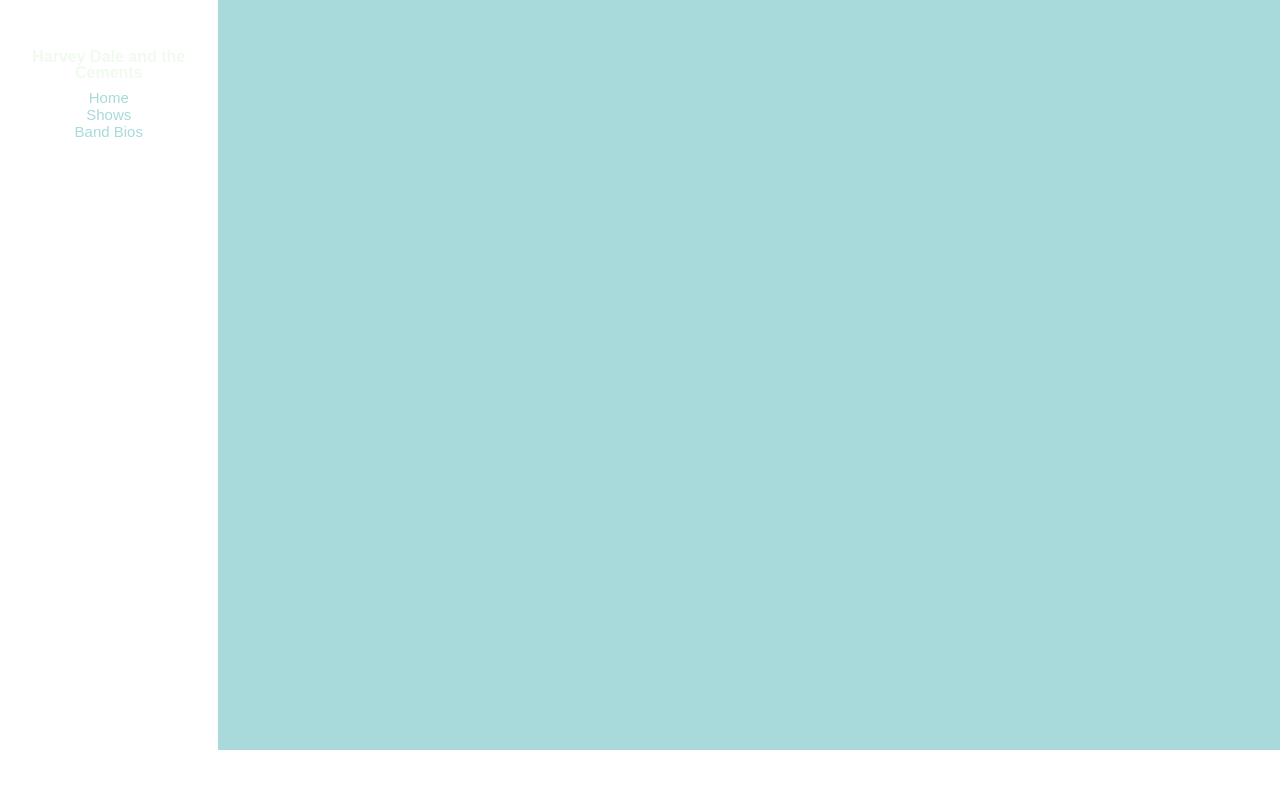
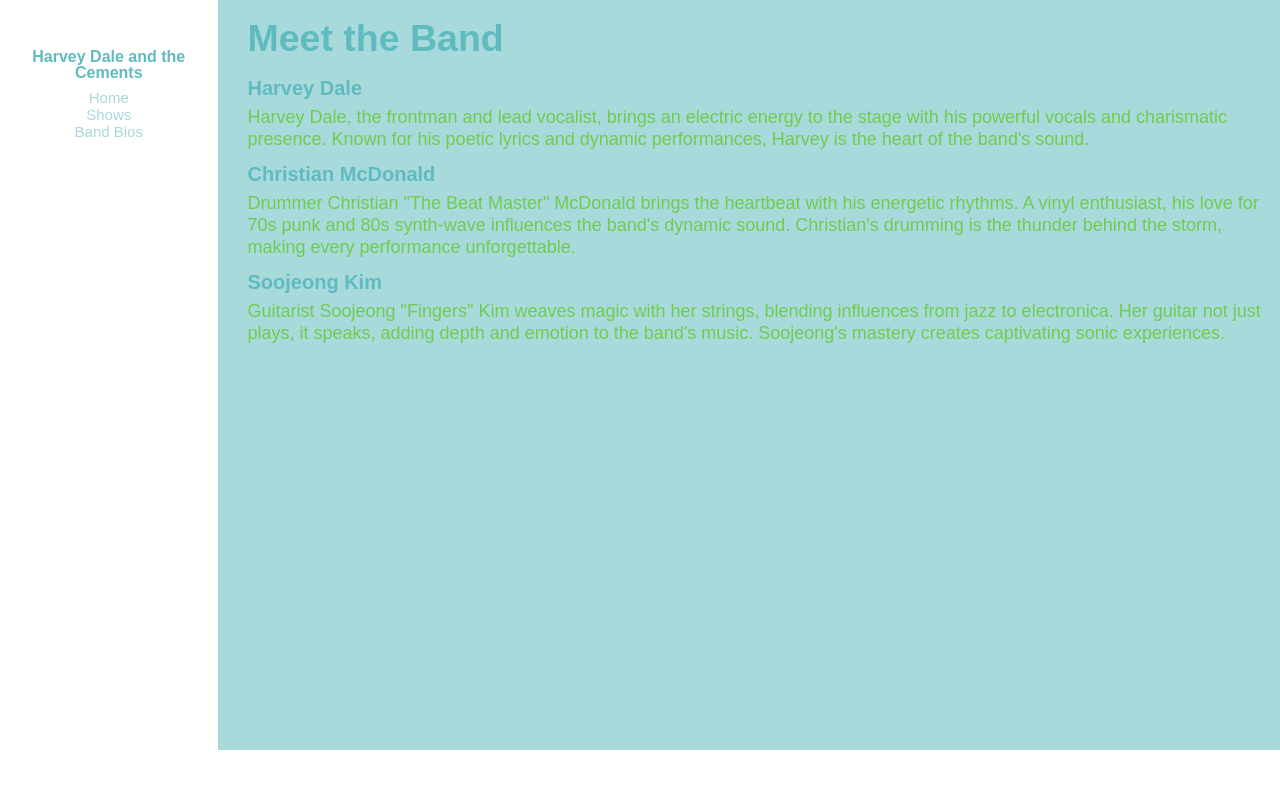
Before and after one commit to soojeonggim/soojeong-sass, a website: page src/bios.html in a window 1280 px wide. Drawn offline with nearby package versions, Linux system fonts and the light colour scheme; files that its build step writes are made by us from their sources.

Commit message:
added closing brace

```diff
--- a/src/scss/new-styles.scss
+++ b/src/scss/new-styles.scss
@@ -1,18 +1,43 @@
-$primary-color: #ccc;
-$secondary-color: #663366;
+$primary-color: #a8dadc;
+$secondary-color: #f1faee;
 
 @import 'reset';
 @import 'base';
 @import 'nav';
 @import 'content';
 
-.content {
-  width: 85%;
-  min-height: 750px;
-  min-width: 600px;
-  background-color: $primary-color;
+html, body {
+  font-family: Arial;
+  font-size: 62.5%;
+  color: darken($secondary-color, 40%);
+}
 
-  > * {
-    padding-left: 30px;
-  }
+p, ul, ol, dl {
+  font-size: 1.5rem;
+  line-height: 1.7rem;
+  margin-bottom: 12px;
 }
+
+h1, h2, h3, h4 {
+  color: darken($primary-color, 20%);
+}
+
+h1 {
+  font-size: 3.75rem;
+  margin: 20px 0;
+}
+
+h2 {
+  font-size: 2.5rem;
+  margin: 16px 0;
+}
+
+h3 {
+  font-size: 2rem;
+  margin: 14px 0 8px 0;
+}
+
+h4 {
+  font-size: 1.6rem;
+  margin: 14px 0 8px 0;
+}
```
